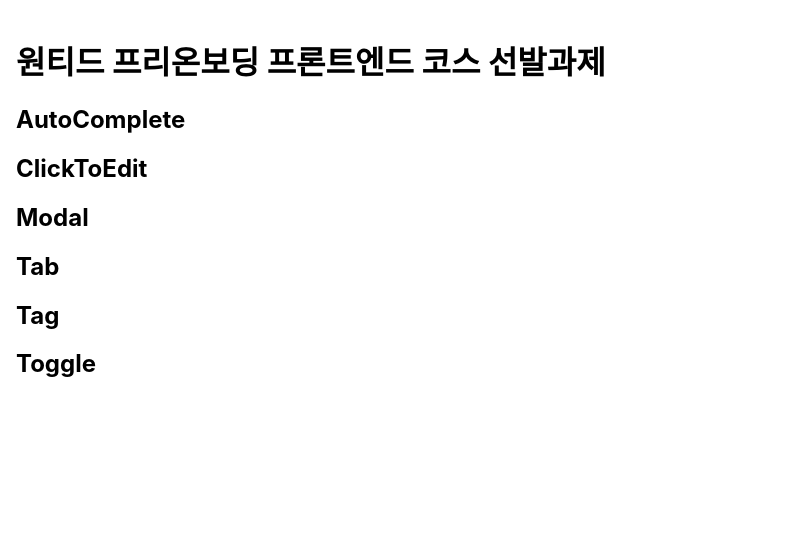
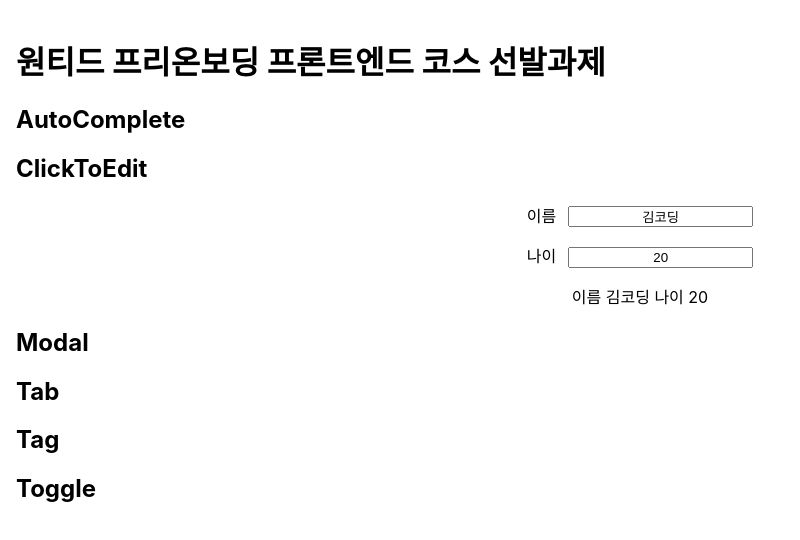
Before and after one commit to hatoba29/wanted_pre_onboarding, a React (Create React App) app: page / in a window 1280 px wide. Shown: the top 540 px of the page, without its empty margins (0-800 px from the left). Built offline with nearby package versions, Linux system fonts and the light colour scheme.

Commit message:
Update ClickToEdit
- Move component title to App.js

```diff
--- a/src/App.js
+++ b/src/App.js
@@ -10,11 +10,17 @@ function App() {
   return (
     <div className="App">
       <h1>원티드 프리온보딩 프론트엔드 코스 선발과제</h1>
+      <h2>AutoComplete</h2>
       <AutoComplete />
+      <h2>ClickToEdit</h2>
       <ClickToEdit />
+      <h2>Modal</h2>
       <Modal />
+      <h2>Tab</h2>
       <Tab />
+      <h2>Tag</h2>
       <Tag />
+      <h2>Toggle</h2>
       <Toggle />
     </div>
   );
--- a/src/component/AutoComplete.js
+++ b/src/component/AutoComplete.js
@@ -1,9 +1,5 @@
 const AutoComplete = () => {
-  return (
-    <div id="auto-complete">
-      <h2>AutoComplete</h2>
-    </div>
-  );
+  return <div id="auto-complete"></div>;
 };
 
 export default AutoComplete;
--- a/src/component/ClickToEdit.js
+++ b/src/component/ClickToEdit.js
@@ -1,7 +1,39 @@
+import { useState } from "react";
+
 const ClickToEdit = () => {
+  const [userData, setData] = useState({
+    name: "김코딩",
+    age: "20",
+  });
+
+  const update = (e) => {
+    const className = e.currentTarget.className;
+    const value = e.currentTarget.value;
+
+    setData({
+      ...userData,
+      [className]: value,
+    });
+  };
+
   return (
-    <div id="click-to-edit">
-      <h2>ClickToEdit</h2>
+    <div id="click-to-edit" className="view">
+      <div className="input">
+        <span>이름</span>
+        <input className="name" defaultValue={userData.name} onBlur={update} />
+      </div>
+      <div className="input">
+        <span>나이</span>
+        <input
+          className="age"
+          defaultValue={userData.age}
+          onBlur={update}
+          type="number"
+        />
+      </div>
+      <div className="display">
+        {`이름 ${userData.name} 나이 ${userData.age}`}
+      </div>
     </div>
   );
 };
--- a/src/component/Modal.js
+++ b/src/component/Modal.js
@@ -1,9 +1,5 @@
 const Modal = () => {
-  return (
-    <div id="modal">
-      <h2>Modal</h2>
-    </div>
-  );
+  return <div id="modal"></div>;
 };
 
 export default Modal;
--- a/src/component/Tab.js
+++ b/src/component/Tab.js
@@ -1,9 +1,5 @@
 const Tab = () => {
-  return (
-    <div id="Tab">
-      <h2>Tab</h2>
-    </div>
-  );
+  return <div id="Tab"></div>;
 };
 
 export default Tab;
--- a/src/component/Tag.js
+++ b/src/component/Tag.js
@@ -1,9 +1,5 @@
 const Tag = () => {
-  return (
-    <div id="tag">
-      <h2>Tag</h2>
-    </div>
-  );
+  return <div id="tag"></div>;
 };
 
 export default Tag;
--- a/src/component/Toggle.js
+++ b/src/component/Toggle.js
@@ -1,9 +1,5 @@
 const Toggle = () => {
-  return (
-    <div id="toggle">
-      <h2>Toggle</h2>
-    </div>
-  );
+  return <div id="toggle"></div>;
 };
 
 export default Toggle;
```
